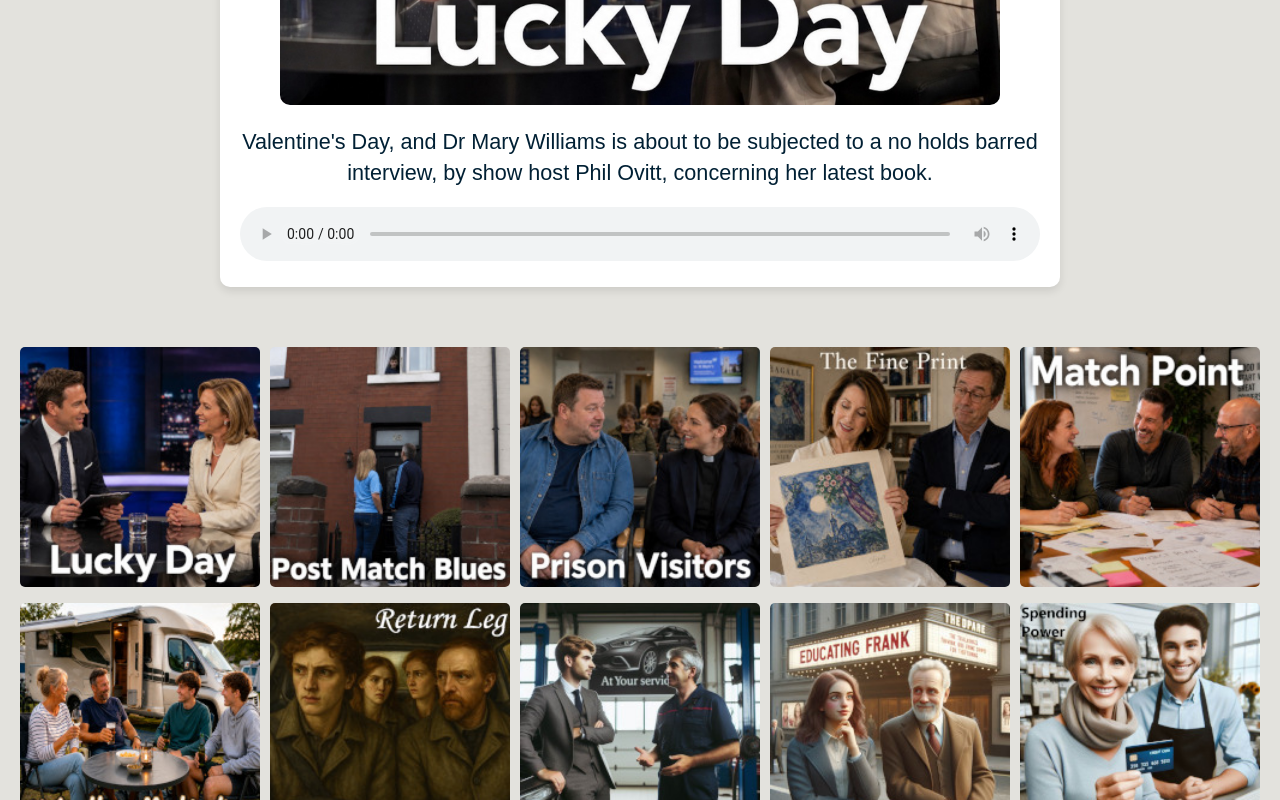
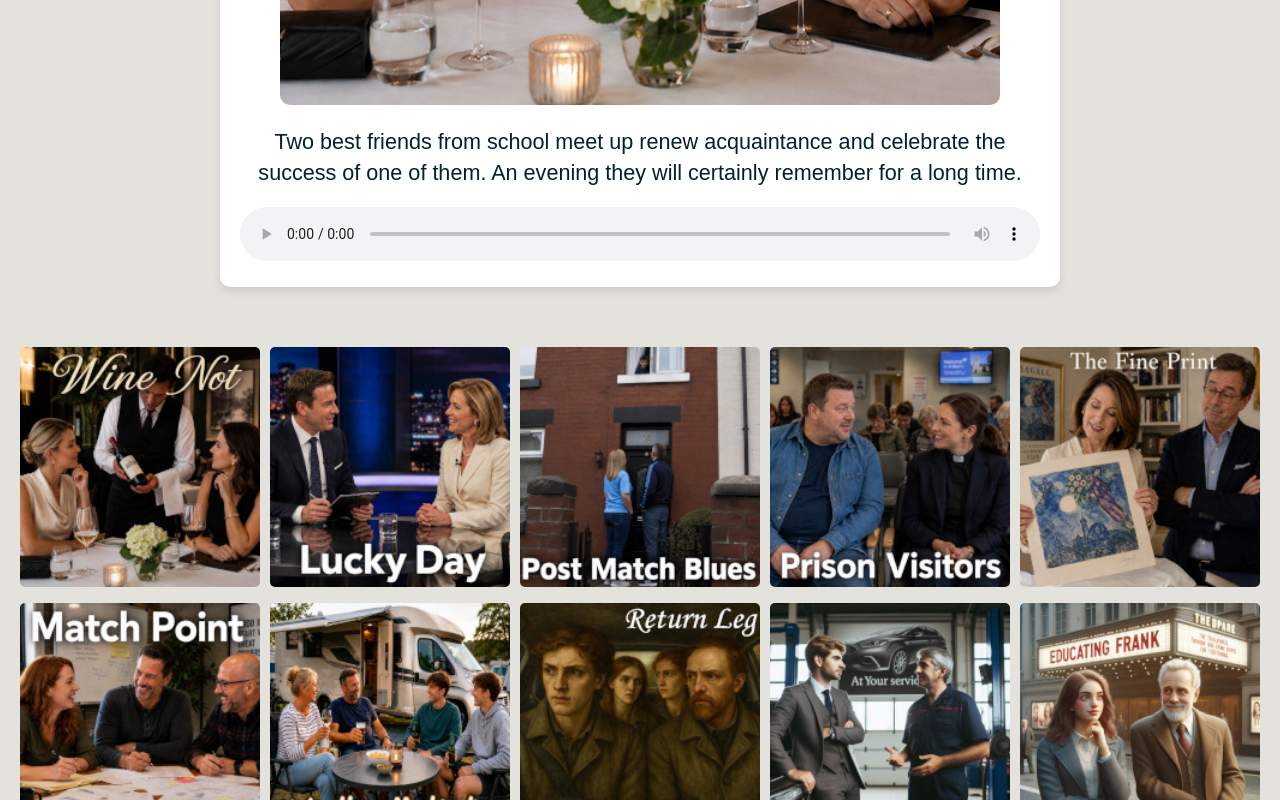
Before and after one commit to samgulf/lancashire_shorts, a plain HTML site: page index.html in a window 1280 px wide. Shown: the part 2000-2800 px from the top of the page. Drawn offline with Linux system fonts and the light colour scheme.

Commit message:
Feat: update with Wine Not

```diff
--- a/index.html
+++ b/index.html
@@ -13,7 +13,7 @@
 </head>
 <body>
 <div class="announcement-banner">
-    It's Valentine's Day and Dr Mary Williams is about to be interviewed about her new book by Phil Ovitt. Will it be her Lucky Day?
+    Two school friends meet for a celebration meal in a posh restaurant. It is though, a third person who will really remember the evening. Wine Not, listen now.
 </div>
 <header>
 <img alt="Website Logo" src="images/Lancashire Shorts Logo small.webp"/>
@@ -33,16 +33,20 @@
 <p><span class="handwriting">Phil and the team</span></p>
 </header>
 <div class="showcase-player" id="showcase-player">
-<img alt="Showcase Image" id="showcase-image" src="images/Lucky Day.jpg"/><p class="showcase-logline" id="showcase-logline">Valentine's Day, and Dr Mary Williams is about to be subjected to a no holds barred interview, by
-show host Phil Ovitt, concerning her latest book.</p>
+<img alt="Showcase Image" id="showcase-image" src="images/Wine Not.jpg"/><p class="showcase-logline" id="showcase-logline">Two best friends from school meet up renew acquaintance and celebrate the success of one of
+them. An evening they will certainly remember for a long time.</p>
 <audio controls="" id="showcase-audio">
-<source src="audio/Lucky Day.mp3" type="audio/mpeg"/>
+<source src="audio/Wine Not.mp3" type="audio/mpeg"/>
         Your browser does not support the audio element.
     </audio>
 </div>
 <div class="grid-container">
 <div class="grid-item">
-<img alt="Lucky Day" data-audio="audio/Lucky Day.mp3" data-full="images/Lukcy Day.jpg" data-logline="Valentine's Day, and Dr Mary Williams is about to be subjected to a no holds barred interview, by
+<img alt="Wine Not" data-audio="audio/Wine Not.mp3" data-full="images/Wine Not.jpg" data-logline="Two best friends from school meet up renew acquaintance and celebrate the success of one of
+them. An evening they will certainly remember for a long time." src="images/thumbnails/Wine Not.jpg"/>
+</div>
+<div class="grid-item">
+<img alt="Lucky Day" data-audio="audio/Lucky Day.mp3" data-full="images/Lucky Day.jpg" data-logline="Valentine's Day, and Dr Mary Williams is about to be subjected to a no holds barred interview, by
 show host Phil Ovitt, concerning her latest book." src="images/thumbnails/Lucky Day.jpg"/>
 </div>
 <div class="grid-item">
```
Also changed, not shown: images/Wine Not.jpg (added), images/thumbnails/Wine Not.jpg (added), 1 other file.
